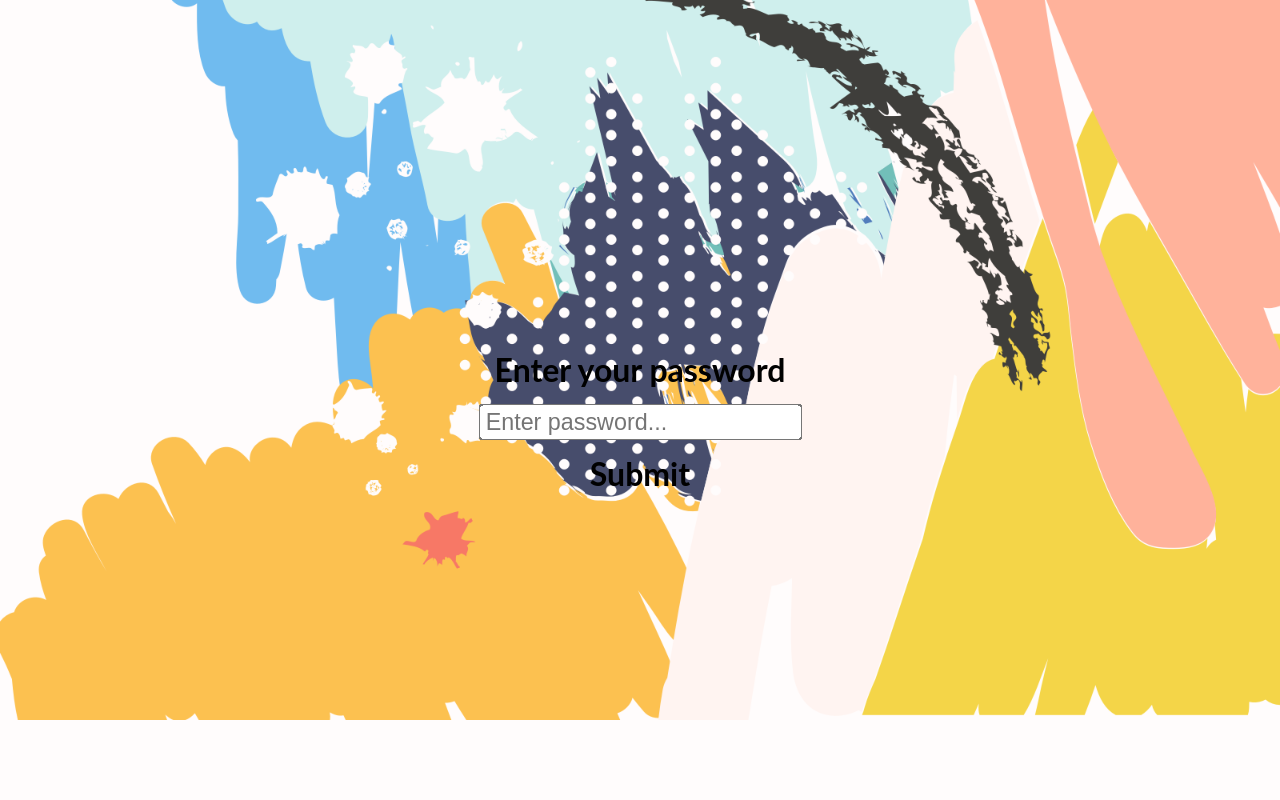
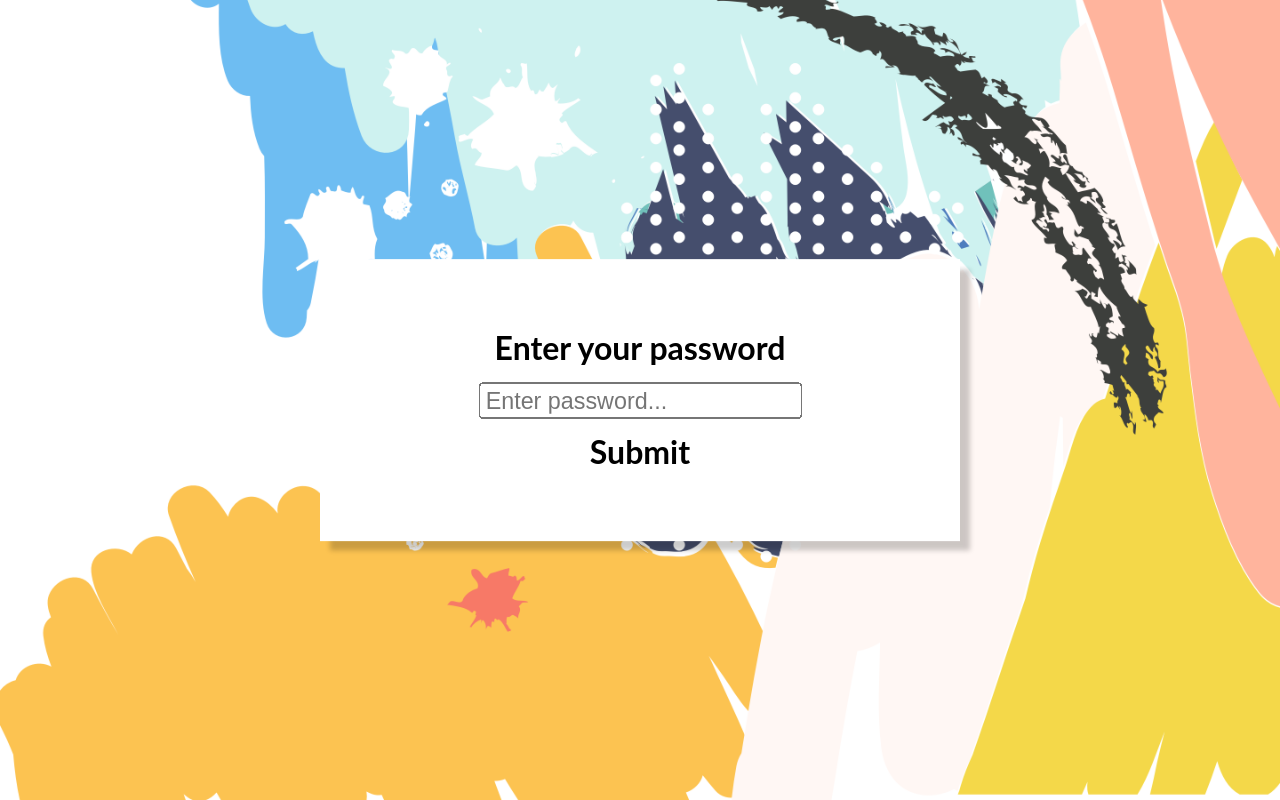
Before and after one commit to Isaacxpreston/vpv-secret-santa, a Vue app in the folder client/: page / in a window 1280 px wide. Built offline with nearby package versions, Linux system fonts and the light colour scheme.

Commit message:
backgrounds and shadows

```diff
--- a/client/src/components/index.vue
+++ b/client/src/components/index.vue
@@ -2,7 +2,7 @@
   <div class="container">
 
     <transition name="fade">
-      <div v-if="!profileOne || !profileTwo" class="text-center vertical-center">
+      <div v-if="!profileOne || !profileTwo" class="password-container text-center vertical-center">
 
         <h1>Enter your password</h1>
         <input placeholder="Enter password..." v-model="password" v-on:keydown="checkForEnter"></input>
@@ -153,20 +153,27 @@
 </script>
 
 <style scoped lang="scss">
-  .container {
-    position: absolute;
-    top: 0;
-    left: 0;
-    width: 100%;
-    height: 100vh;
-    overflow: auto;
-    background: rgba(255, 0, 0, 0.01);
-  }
 
   .vertical-center {
     position: relative;
     top: 50%;
     transform: translateY(-50%);
+  }
+
+  .password-container {
+    width: 50%;
+    margin: auto;
+    box-sizing: border-box;
+    background: white;
+    box-shadow: 10px 10px 5px 0px rgba(0,0,0,0.2);
+    padding-top: 48px;
+    padding-bottom: 48px;
+    @media screen and (max-width: 1000px) {
+      width: calc(100% - 96px);
+    }
+    @media screen and (max-width: 500px) {
+      width: calc(100% - 48px);
+    }
   }
 
   .profile-container {
@@ -184,7 +191,7 @@
     text-align: center;
     overflow: hidden;
     background: white;
-    border: 1px solid grey;
+    box-shadow: 10px 10px 5px 0px rgba(0,0,0,0.2);
     svg {
       max-height: calc(100vh - 96px);
     }
--- a/client/src/scss/index.scss
+++ b/client/src/scss/index.scss
@@ -2,9 +2,6 @@
 
 html, body {
   font-family: 'Lato';
-  background-image: url('./image/Background.png');
-  background-size: cover;
-  background-repeat: no-repeat;
 }
 
 .hidden {
@@ -43,3 +40,15 @@ html, body {
   opacity: 0;
   transition-delay: 0s
 }
+
+  .container {
+    position: absolute;
+    top: 0;
+    left: 0;
+    width: 100%;
+    height: 100vh;
+    overflow: auto;
+    background-image: url('./image/Background.png');
+    background-size: cover !important;
+    background-repeat: no-repeat;
+  }
```
